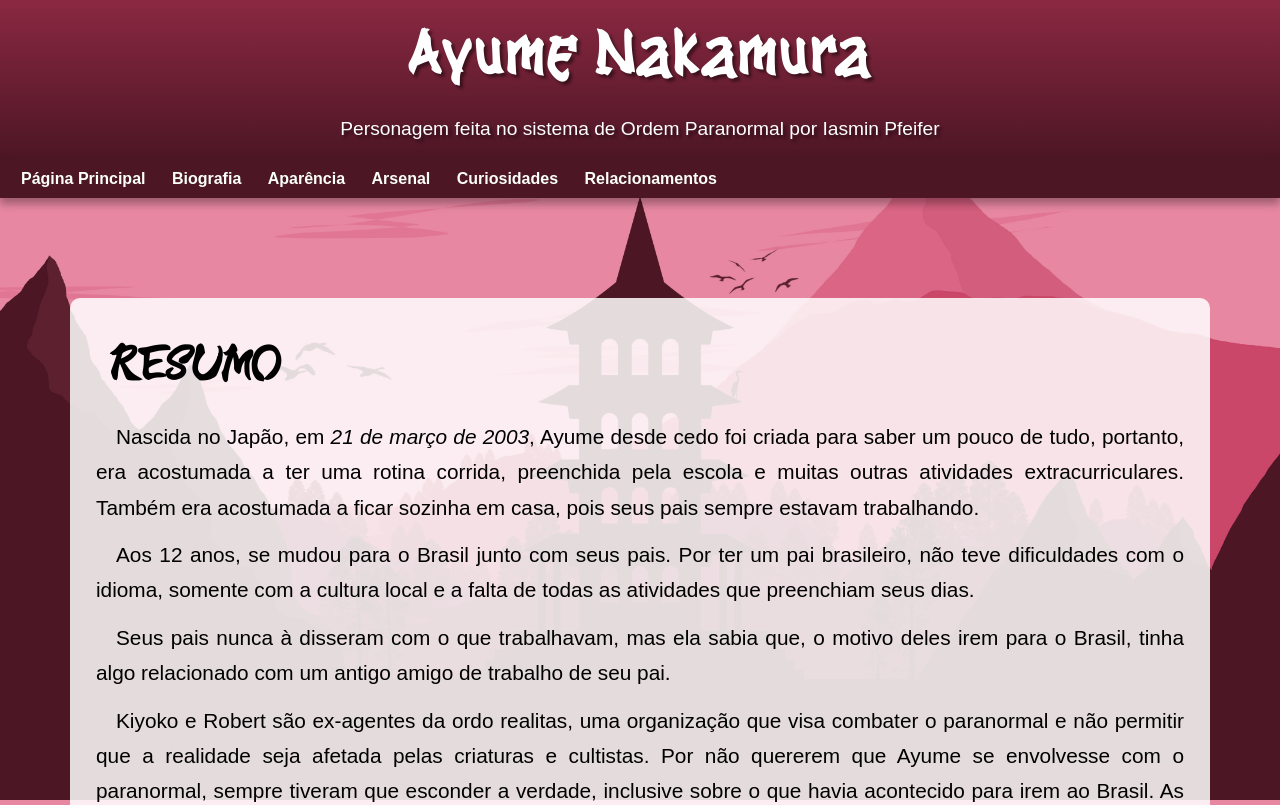
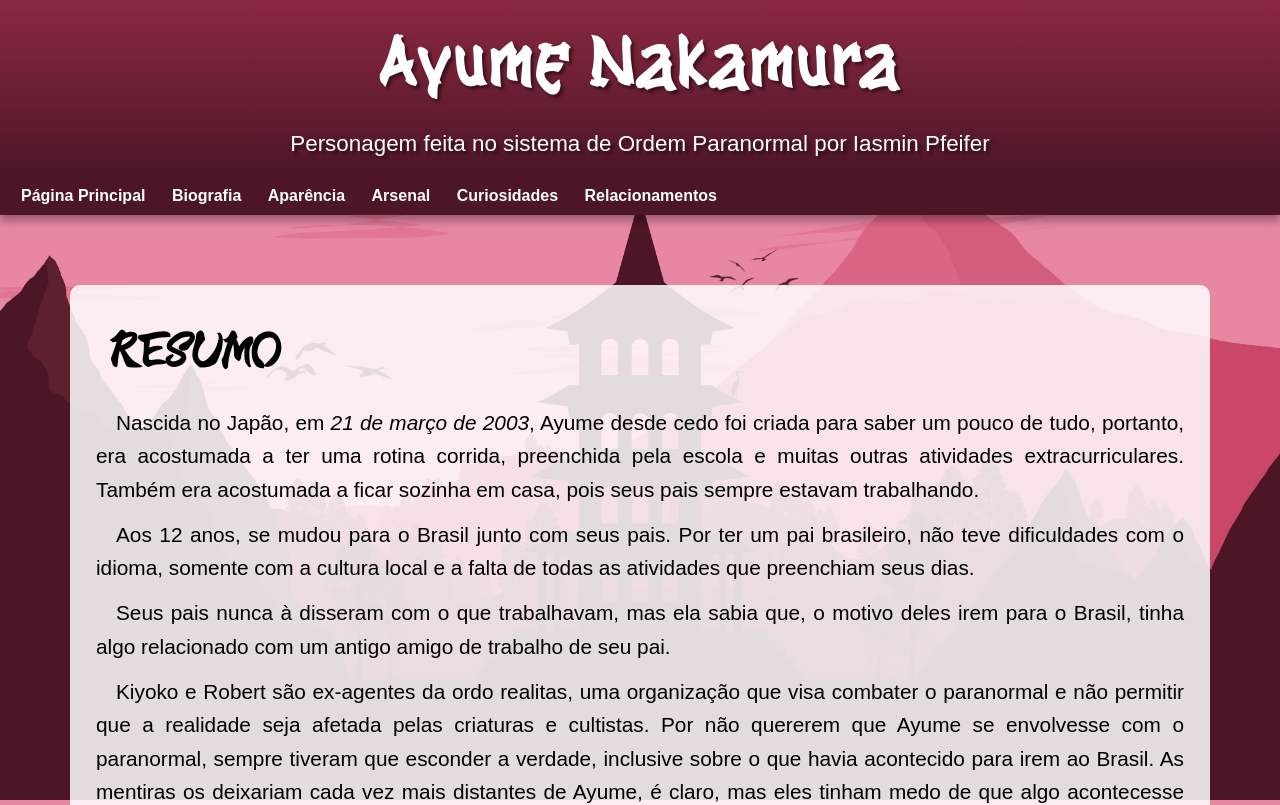
Before and after one commit to iaspfeifer/HTML-CSS, a plain HTML site: page práticas/site-ayume-nakamura/index.html in a window 1280 px wide. Shown: the top 805 px of the page. Drawn offline with Linux system fonts and the light colour scheme.

Commit message:
Update style.css

```diff
--- a/práticas/site-ayume-nakamura/style.css
+++ b/práticas/site-ayume-nakamura/style.css
@@ -34,6 +34,7 @@ body {
     background-size: cover;
     background-attachment: fixed;
     font-family: Arial, Helvetica, sans-serif;
+    min-height: 100vh;
 }
 
 header {
@@ -47,17 +48,18 @@ header {
 }
 
 header > h1 {
+    padding-top: 5px;
     margin-bottom: 8px;
     font-family: var(--fonte3);
-    font-size: 4em;
+    font-size: 4.5em;
     font-weight: normal;
 }
 
 header > p {
     margin: auto;
     padding: 20px;
-    font-size: 1.2em;
-    max-width: 600px;
+    font-size: 1.4em;
+    max-width: 700px;
 }
 
 header a {
@@ -90,16 +92,13 @@ nav > a:hover {
     transition-duration: 0.4s;
 }
 
-main {
-
-}
-
 article {
     background-color: rgba(255, 255, 255, 0.849);
     padding: 20px;
     border-radius: 10px;
-    width: 1100px;
-    margin: 100px auto 20px auto;
+    min-width: 300px;
+    max-width: 1100px;
+    margin: 70px auto 50px auto;
 }
 
 article > h1 {
@@ -113,7 +112,7 @@ article > p {
     padding: 6px;
     text-indent: 20px;
     font-size: 1.3em;
-    line-height: 1.7em;
+    line-height: 1.6em;
     text-align: justify;
 }
 
@@ -136,6 +135,6 @@ footer {
     color: var(--cor5);
     text-align: center;
     font-family: var(--fonte2);
-    font-size: 1.8em;
+    font-size: 2.4em;
     padding: 10px;
 }
```
